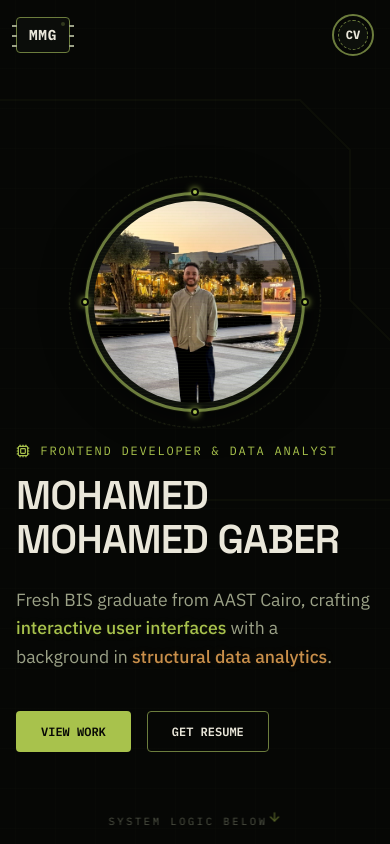
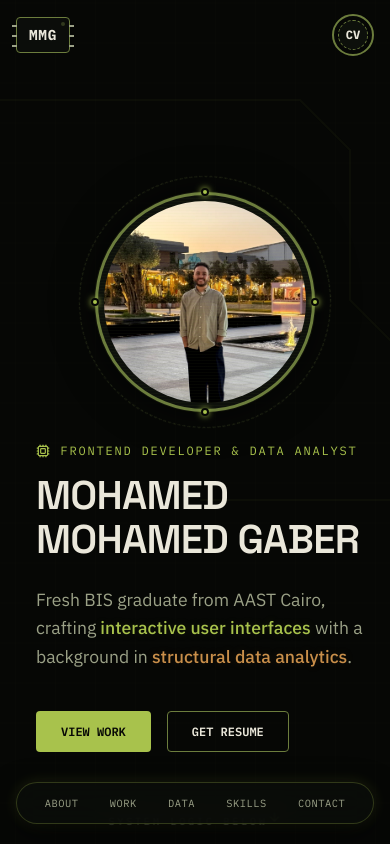
Before and after one commit to MohamedGaberJR/Mo-Portfolio, a React (Vite) app: page / in a window 390 px wide. Shown: the top 844 px of the page. Built offline with nearby package versions, Linux system fonts and the light colour scheme.

Commit message:
Responsive layout upgrades: added mobile floating bottom navigation dock, shifted mobile container padding to leave space for circuit traces, and fixed phone shadow clipping

```diff
--- a/src/components/FeaturedProject.css
+++ b/src/components/FeaturedProject.css
@@ -1,7 +1,6 @@
 .featured-project-container {
   margin-bottom: var(--spacing-lg);
   position: relative;
-  overflow: hidden;
 }
 
 .featured-grid {
@@ -24,6 +23,7 @@
   justify-content: center;
   position: relative;
   z-index: 2;
+  padding-bottom: 40px; /* Leave room so bottom shadow is not cut off */
 }
 
 .phone-wrapper {
--- a/src/components/Nav.css
+++ b/src/components/Nav.css
@@ -117,13 +117,53 @@
 
 /* Navigation Links */
 .nav-links {
-  display: none;
-  gap: var(--spacing-md);
+  display: flex;
+  position: fixed;
+  bottom: 20px;
+  left: 50%;
+  transform: translateX(-50%);
+  width: calc(100% - 32px);
+  max-width: 440px;
+  background-color: rgba(11, 13, 10, 0.85);
+  border: 1.5px solid rgba(168, 194, 76, 0.25);
+  border-radius: 30px;
+  padding: 0.4rem 0.75rem;
+  justify-content: space-around;
+  align-items: center;
+  z-index: 1000;
+  box-shadow:
+    0 10px 30px rgba(0, 0, 0, 0.6),
+    0 0 15px rgba(168, 194, 76, 0.15);
+  backdrop-filter: blur(12px);
+  -webkit-backdrop-filter: blur(12px);
+  transition: border-color var(--transition-normal), box-shadow var(--transition-normal);
+}
+
+.nav-links:hover {
+  border-color: var(--olive-signal);
+  box-shadow:
+    0 12px 35px rgba(0, 0, 0, 0.7),
+    0 0 20px rgba(168, 194, 76, 0.25);
 }
 
 @media (min-width: 768px) {
   .nav-links {
-    display: flex;
+    position: static;
+    transform: none;
+    width: auto;
+    max-width: none;
+    background-color: transparent;
+    border: none;
+    border-radius: 0;
+    padding: 0;
+    box-shadow: none;
+    backdrop-filter: none;
+    -webkit-backdrop-filter: none;
+    gap: var(--spacing-md);
+  }
+
+  .nav-links:hover {
+    box-shadow: none;
   }
 }
 
@@ -136,6 +176,14 @@
   padding: 0.5rem 0.25rem;
   position: relative;
   transition: color var(--transition-fast);
+}
+
+@media (max-width: 767px) {
+  .nav-link {
+    font-size: 0.65rem;
+    letter-spacing: 0.05em;
+    padding: 0.4rem 0.2rem;
+  }
 }
 
 .nav-link::after {
--- a/src/index.css
+++ b/src/index.css
@@ -19,6 +19,7 @@ html {
 body {
   min-height: 100vh;
   position: relative;
+  overflow-x: hidden;
   /* PCB Silkscreen grid pattern in background */
   background-image:
     linear-gradient(rgba(107, 122, 63, 0.02) 1px, transparent 1px),
@@ -78,7 +79,14 @@ a {
   z-index: 2;
 }
 
-@media (min-width: 768px) {
+@media (max-width: 768px) {
+  .container {
+    padding-left: 36px;
+    padding-right: 16px;
+  }
+}
+
+@media (min-width: 769px) {
   .container {
     padding: 0 var(--spacing-md);
   }
```
